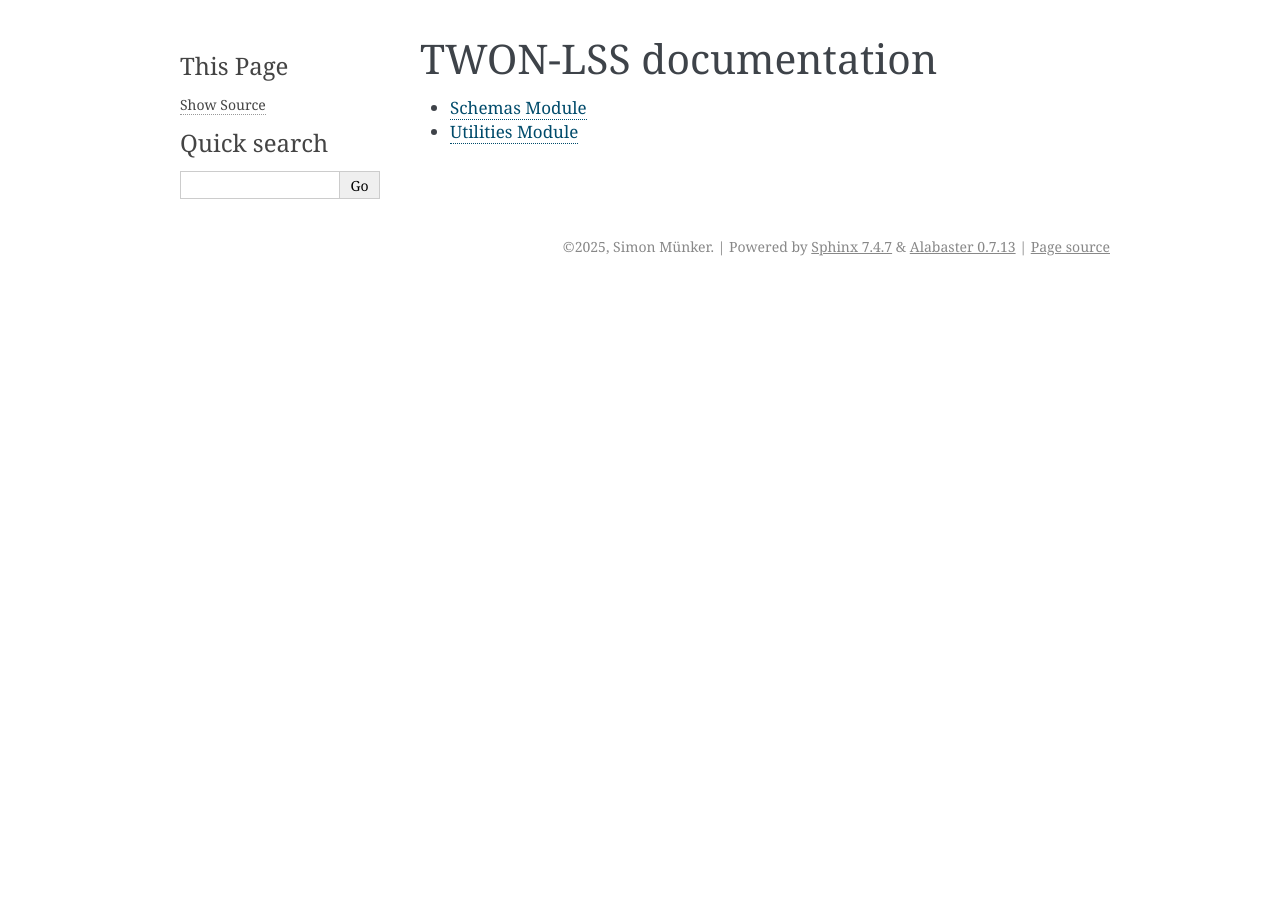
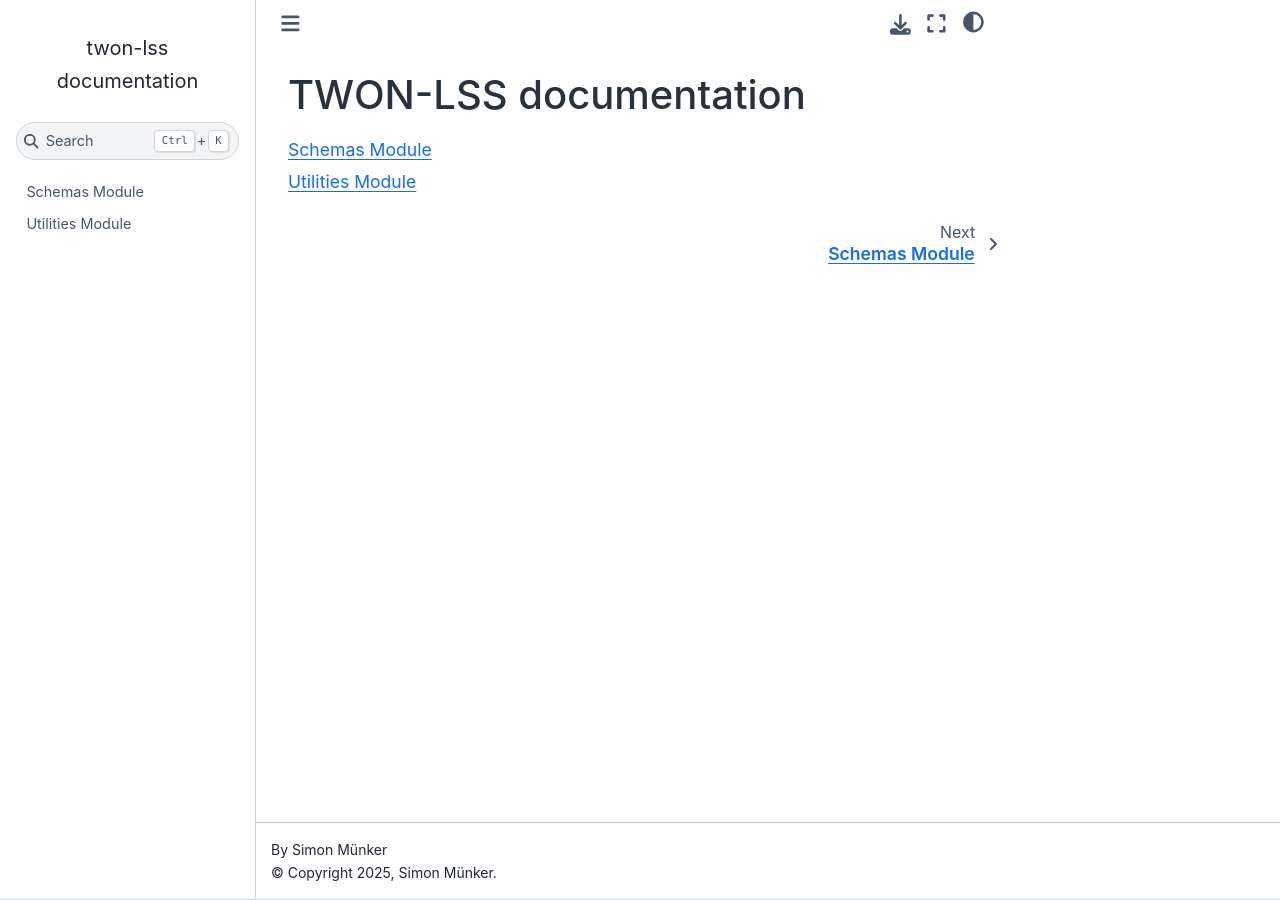
Before and after one commit to cl-trier/TWON-LSS, a Sphinx documentation site: the page built from docs/index.rst, in a window 1280 px wide. Built offline with Sphinx 7.4.7 and the Sphinx Book theme 1.1.4, drawn with Linux system fonts in a browser that asks for light colours.

Commit message:
change theme

```diff
--- a/docs/conf.py
+++ b/docs/conf.py
@@ -26,7 +26,9 @@ extensions = [
     "sphinx.ext.autodoc",
     "sphinx.ext.autosummary",
 ]
-autosummary_generate = True
+
+autodoc_typehints = "description"
+autodoc_class_signature = "separated"
 
 templates_path = ["_templates"]
 exclude_patterns = []
@@ -34,5 +36,5 @@ exclude_patterns = []
 # -- Options for HTML output -------------------------------------------------
 # https://www.sphinx-doc.org/en/master/usage/configuration.html#options-for-html-output
 
-html_theme = "alabaster"
+html_theme = "sphinx_book_theme"
 html_static_path = ["_static"]
--- a/pyproject.toml
+++ b/pyproject.toml
@@ -16,6 +16,7 @@ dependencies = [
 dev = [
     "pytest>=8.3.5",
     "sphinx>=8.1.3",
+    "sphinx-book-theme>=1.1.4",
 ]
 examples = [
     "notebook>=7.4.3",
```
Also changed, not shown: 1 other file.
